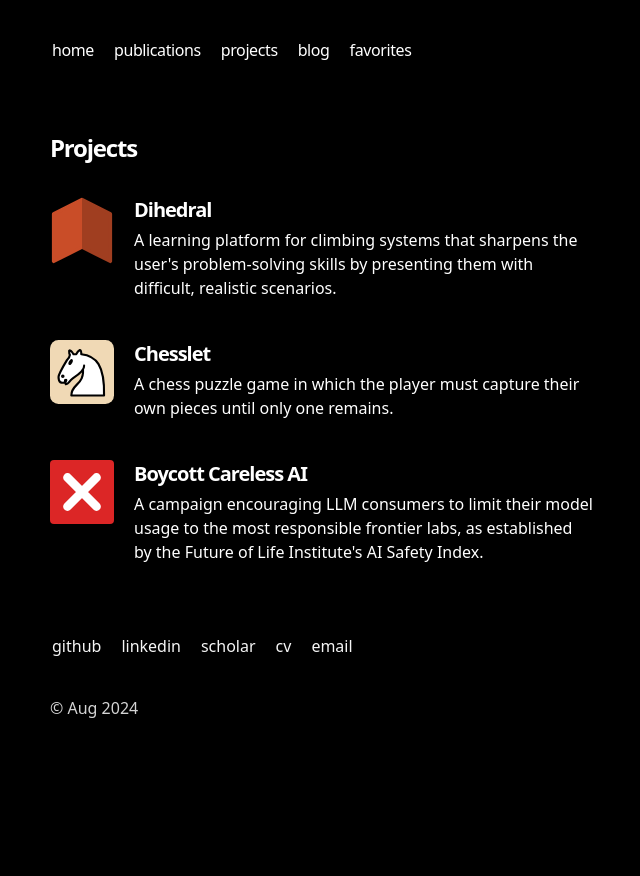
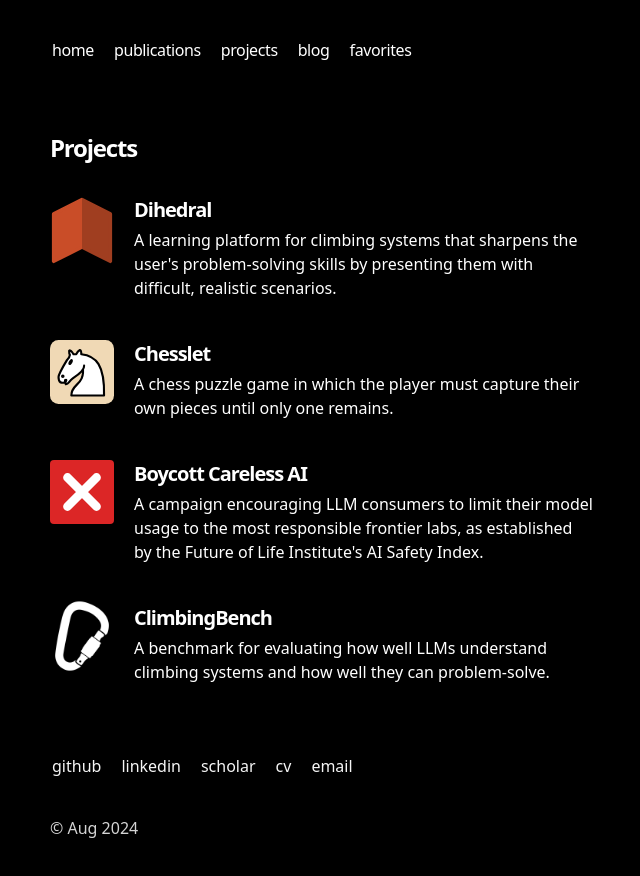
Before and after one commit to Raikhen/portfolio, a Next.js app: page /projects in a window 1280 px wide. Shown: the top 876 px of the page, without its empty margins (318-958 px from the left). Before the commit the page ends 800 px from the top, so only its background shows below. Built offline with nearby package versions, Linux system fonts and the light colour scheme.

Commit message:
Add ClimbingBench to projects

```diff
--- a/app/projects/page.tsx
+++ b/app/projects/page.tsx
@@ -86,6 +86,32 @@
             </p>
           </div>
         </section>
+        <section className="flex items-start gap-5">
+          <Link
+            href="https://climbing-bench.vercel.app/"
+            target="_blank"
+            className="shrink-0"
+          >
+            <Image
+              src="/projects/climbingbench-logo.png"
+              width={64}
+              height={64}
+              alt="ClimbingBench logo"
+              className="invert scale-[1.2]"
+            />
+          </Link>
+          <div>
+            <h2 className="text-xl font-semibold tracking-tighter mb-1">
+              <StyledLink href="https://climbing-bench.vercel.app/">
+                ClimbingBench
+              </StyledLink>
+            </h2>
+            <p>
+              A benchmark for evaluating how well LLMs understand climbing
+              systems and how well they can problem-solve.
+            </p>
+          </div>
+        </section>
       </div>
     </section>
   )
```
Also changed, not shown: public/projects/climbingbench-logo.png (added).
